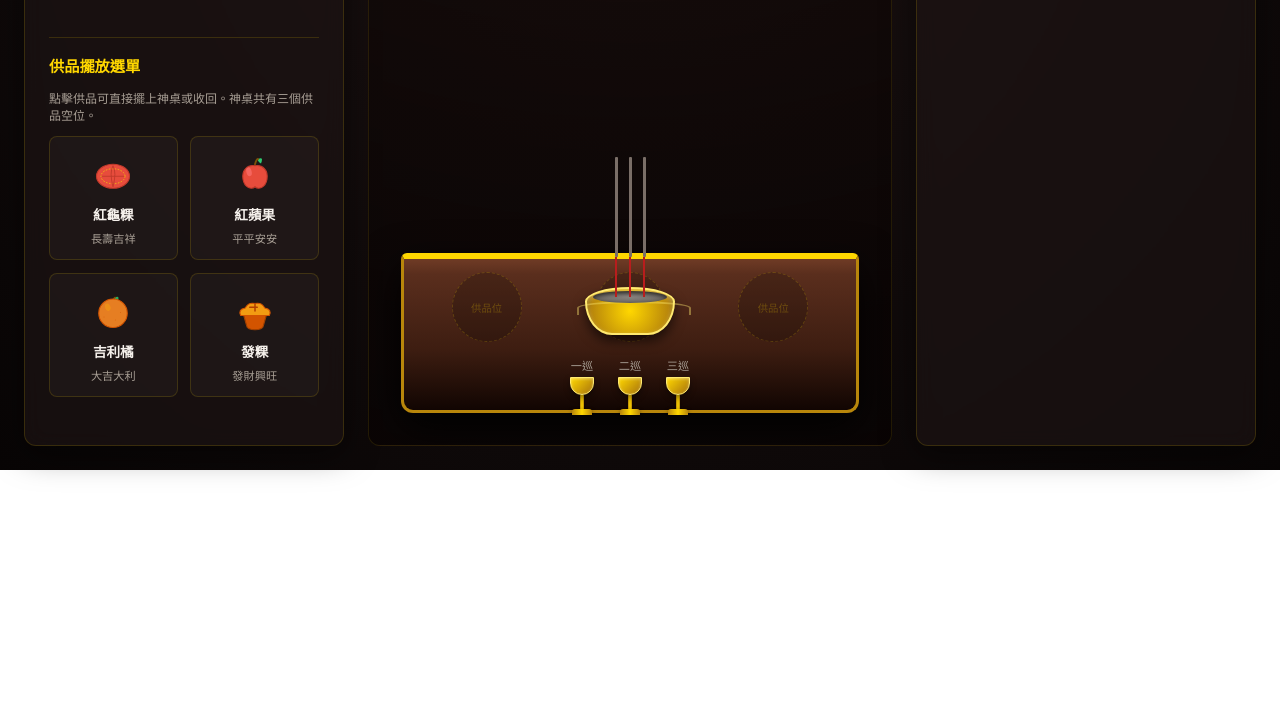
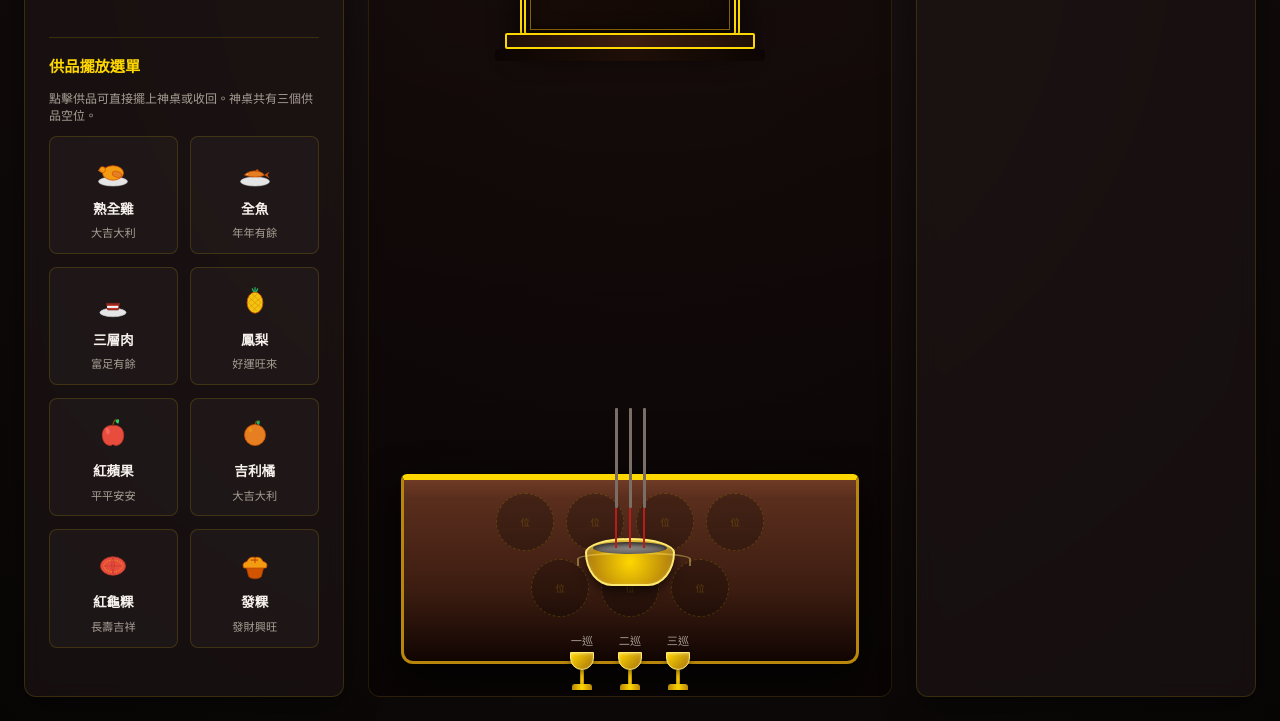
Before and after one commit to Labujuice/Virtual-ancestor-worship, a plain HTML site: page index.html in a window 1280 px wide. Shown: the part 837-1558 px from the top of the page. Before the commit the page ends 1307 px from the top, so only its background shows below. Drawn offline with Linux system fonts and the light colour scheme.

Commit message:
feat: expand offering slots to 7 and add traditional meats and pineapple

```diff
--- a/index.html
+++ b/index.html
@@ -417,7 +417,7 @@
     /* 神桌 (Altar Table) 與擺放區域 */
     .altar-table {
       width: 100%;
-      height: 160px;
+      height: 190px;
       background: linear-gradient(0deg, #110502 0%, var(--theme-bg-medium) 40%, var(--theme-bg-light) 90%, #6f3b25 100%);
       border: 3px solid var(--theme-gold-dark);
       border-top: 6px solid var(--theme-gold);
@@ -432,32 +432,44 @@
       padding: 0.5rem 1rem;
     }
 
-    /* 供品放置插槽 */
+    /* 供品放置插槽 (7個前後排) */
     .offering-slots {
       display: flex;
-      justify-content: space-around;
+      flex-direction: column;
+      align-items: center;
+      gap: 6px;
       width: 100%;
       margin-top: 5px;
-      gap: 10px;
+    }
+
+    .offering-row {
+      display: flex;
+      justify-content: center;
+      width: 100%;
+      gap: 12px;
+    }
+
+    .offering-row.back-row {
+      margin-bottom: 2px;
     }
 
     .offering-slot {
-      width: 70px;
-      height: 70px;
-      border: 1px dashed rgba(255, 215, 0, 0.2);
+      width: 58px;
+      height: 58px;
+      border: 1px dashed rgba(255, 215, 0, 0.18);
       border-radius: 50%;
       display: flex;
       justify-content: center;
       align-items: center;
       position: relative;
-      background: rgba(0, 0, 0, 0.2);
+      background: rgba(0, 0, 0, 0.25);
       transition: all 0.3s ease;
     }
 
     .offering-slot::before {
-      content: '供品位';
-      font-size: 0.65rem;
-      color: rgba(255, 215, 0, 0.25);
+      content: '位';
+      font-size: 0.6rem;
+      color: rgba(255, 215, 0, 0.2);
       position: absolute;
     }
 
@@ -1185,11 +1197,19 @@
           <div class="censer"></div>
         </div>
 
-        <!-- 供品放置插槽 (3個) -->
+        <!-- 供品放置插槽 (7個前後排) -->
         <div class="offering-slots">
-          <div class="offering-slot" id="slot-1"></div>
-          <div class="offering-slot" id="slot-2"></div>
-          <div class="offering-slot" id="slot-3"></div>
+          <div class="offering-row back-row">
+            <div class="offering-slot" id="slot-1" title="後排左一"></div>
+            <div class="offering-slot" id="slot-2" title="後排左二"></div>
+            <div class="offering-slot" id="slot-3" title="後排右二"></div>
+            <div class="offering-slot" id="slot-4" title="後排右一"></div>
+          </div>
+          <div class="offering-row front-row">
+            <div class="offering-slot" id="slot-5" title="前排左"></div>
+            <div class="offering-slot" id="slot-6" title="前排中"></div>
+            <div class="offering-slot" id="slot-7" title="前排右"></div>
+          </div>
         </div>
 
         <!-- 酒杯放置區 -->
@@ -1599,55 +1619,99 @@
     // ==========================================
     const OFFERINGS = [
       {
-        id: "red-tortoise",
-        name: "紅龜粿",
-        desc: "長壽吉祥",
-        svg: `<svg viewBox="0 0 64 64" width="48" height="48">
-          <ellipse cx="32" cy="35" rx="22" ry="16" fill="#e74c3c" stroke="#c0392b" stroke-width="1.5"/>
-          <ellipse cx="32" cy="35" rx="16" ry="10" fill="none" stroke="#f1c40f" stroke-width="1.2" stroke-dasharray="2,2"/>
-          <path d="M 32 21 Q 37 30 32 49 Q 27 30 32 21" fill="none" stroke="#c0392b" stroke-width="1.2"/>
-          <path d="M 17 35 Q 32 35 47 35" fill="none" stroke="#c0392b" stroke-width="1.2"/>
+        id: "chicken",
+        name: "熟全雞",
+        desc: "大吉大利",
+        svg: `<svg viewBox="0 0 64 64" width="42" height="42">
+          <ellipse cx="32" cy="48" rx="22" ry="7" fill="#e5e5e5" stroke="#ccc" stroke-width="0.8"/>
+          <ellipse cx="32" cy="35" rx="16" ry="11" fill="#f39c12" stroke="#d35400" stroke-width="1.2"/>
+          <circle cx="16" cy="30" r="4.5" fill="#f39c12" stroke="#d35400" stroke-width="1.2"/>
+          <polygon points="12,29 9,31 12,33" fill="#e67e22"/>
+          <ellipse cx="38" cy="37" rx="7.5" ry="4.5" fill="#e67e22" stroke="#d35400" stroke-width="1" transform="rotate(15 38 37)"/>
+        </svg>`
+      },
+      {
+        id: "fish",
+        name: "全魚",
+        desc: "年年有餘",
+        svg: `<svg viewBox="0 0 64 64" width="42" height="42">
+          <ellipse cx="32" cy="48" rx="22" ry="7" fill="#e5e5e5" stroke="#ccc" stroke-width="0.8"/>
+          <path d="M 16 38 C 24 30 40 30 46 38 C 40 42 26 42 16 38 Z" fill="#e67e22" stroke="#d35400" stroke-width="1.2"/>
+          <polygon points="46,38 54,33 51,38 54,43" fill="#d35400"/>
+          <path d="M 32 33 Q 36 26 38 33" fill="#d35400"/>
+          <circle cx="20" cy="37" r="0.8" fill="#fff"/>
+        </svg>`
+      },
+      {
+        id: "pork",
+        name: "三層肉",
+        desc: "富足有餘",
+        svg: `<svg viewBox="0 0 64 64" width="42" height="42">
+          <ellipse cx="32" cy="48" rx="20" ry="6.5" fill="#e5e5e5" stroke="#ccc" stroke-width="0.8"/>
+          <path d="M 22 34 L 42 34 L 40 44 L 24 44 Z" fill="#c0392b" stroke="#7b241c" stroke-width="1.2"/>
+          <rect x="23" y="38" width="17" height="3" fill="#f4f6f7"/>
+          <rect x="22" y="34" width="20" height="2" fill="#7b241c"/>
+        </svg>`
+      },
+      {
+        id: "pineapple",
+        name: "鳳梨",
+        desc: "好運旺來",
+        svg: `<svg viewBox="0 0 64 64" width="42" height="42">
+          <path d="M 32 10 Q 32 21 32 21 M 28 12 Q 32 21 32 21 M 36 12 Q 32 21 32 21" stroke="#27ae60" stroke-width="2" stroke-linecap="round"/>
+          <ellipse cx="32" cy="33" rx="12" ry="16" fill="#f1c40f" stroke="#d35400" stroke-width="1.2"/>
+          <path d="M 24 26 L 40 40 M 22 33 L 35 46 M 28 20 L 41 33 M 40 26 L 24 40 M 41 33 L 28 46 M 35 20 L 22 33" stroke="#d35400" stroke-width="0.8" opacity="0.6"/>
         </svg>`
       },
       {
         id: "apple",
         name: "紅蘋果",
         desc: "平平安安",
-        svg: `<svg viewBox="0 0 64 64" width="48" height="48">
+        svg: `<svg viewBox="0 0 64 64" width="42" height="42">
           <path d="M 36 12 Q 44 8 40 18 Q 35 15 36 12 Z" fill="#2ecc71" />
-          <path d="M 32 19 Q 34 12 36 12" fill="none" stroke="#7e5109" stroke-width="2.5" stroke-linecap="round"/>
-          <path d="M 32 21 C 22 19 14 27 16 39 C 18 51 28 53 32 49 C 36 53 46 51 48 39 C 50 27 42 19 32 21 Z" fill="#e74c3c" stroke="#c0392b" stroke-width="1.5"/>
-          <ellipse cx="24" cy="29" rx="3.5" ry="6" fill="#ff7675" transform="rotate(-15 24 29)" opacity="0.6"/>
+          <path d="M 32 19 Q 34 12 36 12" fill="none" stroke="#7e5109" stroke-width="2" stroke-linecap="round"/>
+          <path d="M 32 21 C 22 19 14 27 16 39 C 18 51 28 53 32 49 C 36 53 46 51 48 39 C 50 27 42 19 32 21 Z" fill="#e74c3c" stroke="#c0392b" stroke-width="1.2"/>
+          <ellipse cx="24" cy="29" rx="3" ry="5" fill="#ff7675" transform="rotate(-15 24 29)" opacity="0.6"/>
         </svg>`
       },
       {
         id: "orange",
         name: "吉利橘",
         desc: "大吉大利",
-        svg: `<svg viewBox="0 0 64 64" width="48" height="48">
+        svg: `<svg viewBox="0 0 64 64" width="42" height="42">
           <path d="M 34 14 Q 42 10 38 20 Q 33 17 34 14 Z" fill="#27ae60" />
-          <path d="M 32 20 Q 33 14 35 14" fill="none" stroke="#7e5109" stroke-width="2" stroke-linecap="round"/>
-          <circle cx="32" cy="35" r="19" fill="#e67e22" stroke="#d35400" stroke-width="1.5"/>
-          <ellipse cx="25" cy="27" rx="3.5" ry="5" fill="#f39c12" transform="rotate(-20 25 27)" opacity="0.6"/>
-          <circle cx="20" cy="40" r="0.6" fill="#d35400"/>
-          <circle cx="42" cy="34" r="0.6" fill="#d35400"/>
-          <circle cx="35" cy="44" r="0.6" fill="#d35400"/>
+          <path d="M 32 20 Q 33 14 35 14" fill="none" stroke="#7e5109" stroke-width="1.8" stroke-linecap="round"/>
+          <circle cx="32" cy="35" r="16" fill="#e67e22" stroke="#d35400" stroke-width="1.2"/>
+          <ellipse cx="25" cy="27" rx="3" ry="4" fill="#f39c12" transform="rotate(-20 25 27)" opacity="0.6"/>
+          <circle cx="20" cy="38" r="0.5" fill="#d35400"/>
+          <circle cx="40" cy="34" r="0.5" fill="#d35400"/>
+        </svg>`
+      },
+      {
+        id: "red-tortoise",
+        name: "紅龜粿",
+        desc: "長壽吉祥",
+        svg: `<svg viewBox="0 0 64 64" width="42" height="42">
+          <ellipse cx="32" cy="35" rx="19" ry="14" fill="#e74c3c" stroke="#c0392b" stroke-width="1.2"/>
+          <ellipse cx="32" cy="35" rx="14" ry="9" fill="none" stroke="#f1c40f" stroke-width="1" stroke-dasharray="2,2"/>
+          <path d="M 32 22 Q 36 30 32 47 Q 28 30 32 22" fill="none" stroke="#c0392b" stroke-width="1"/>
+          <path d="M 18 35 Q 32 35 46 35" fill="none" stroke="#c0392b" stroke-width="1"/>
         </svg>`
       },
       {
         id: "fa-gao",
         name: "發粿",
         desc: "發財興旺",
-        svg: `<svg viewBox="0 0 64 64" width="48" height="48">
-          <path d="M 17 38 L 21 52 A 11 5 0 0 0 43 52 L 47 38 Z" fill="#d35400" stroke="#a04000" stroke-width="1.5"/>
-          <path d="M 13 38 Q 9 30 19 28 Q 23 20 32 22 Q 41 20 45 28 Q 55 30 51 38 Z" fill="#f39c12" stroke="#d35400" stroke-width="1.5"/>
-          <path d="M 32 22 L 32 32 M 25 27 L 35 27" stroke="#b33f00" stroke-width="2" stroke-linecap="round"/>
+        svg: `<svg viewBox="0 0 64 64" width="42" height="42">
+          <path d="M 19 38 L 22 50 A 9 4 0 0 0 42 50 L 45 38 Z" fill="#d35400" stroke="#a04000" stroke-width="1.2"/>
+          <path d="M 15 38 Q 11 30 20 28 Q 23 20 32 22 Q 41 20 44 28 Q 53 30 49 38 Z" fill="#f39c12" stroke="#d35400" stroke-width="1.2"/>
+          <path d="M 32 22 L 32 30 M 26 26 L 36 26" stroke="#b33f00" stroke-width="1.5" stroke-linecap="round"/>
         </svg>`
       }
     ];
 
-    // 初始化供品資料結構，預設 3 個插槽皆為空 (null)
-    AppState.currentOfferings = [null, null, null];
+    // 初始化供品資料結構，預設 7 個插槽皆為空 (null)
+    AppState.currentOfferings = [null, null, null, null, null, null, null];
 
     function initOfferings() {
       renderOfferingSelectionList();
@@ -1697,9 +1761,9 @@
       renderPlacedOfferings();
     }
 
-    // 渲染神桌上的供品
+    // 渲染神桌上的供品 (支援 7 個位置)
     function renderPlacedOfferings() {
-      for (let i = 0; i < 3; i++) {
+      for (let i = 0; i < 7; i++) {
         const slotDom = document.getElementById(`slot-${i + 1}`);
         if (!slotDom) continue;
 
```
